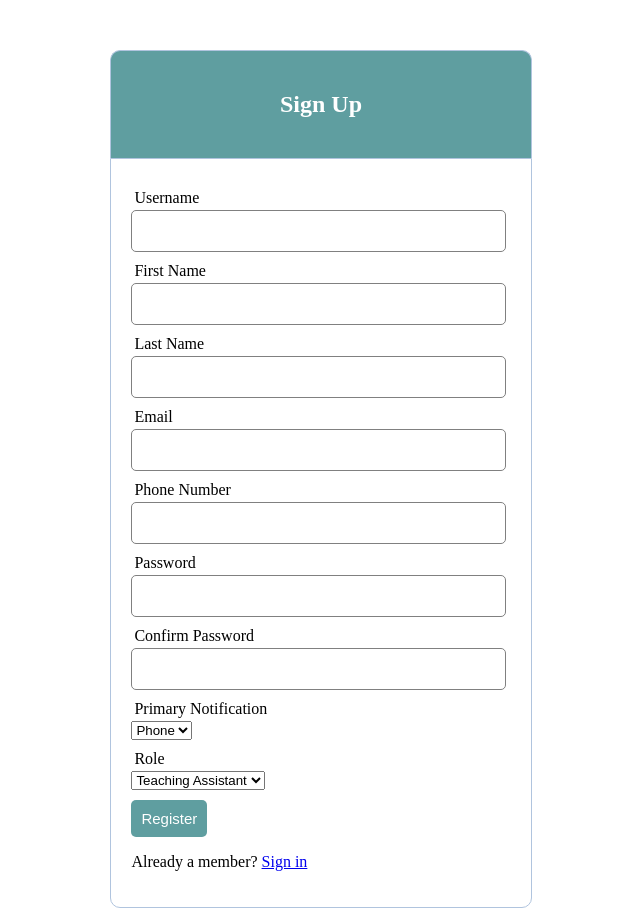
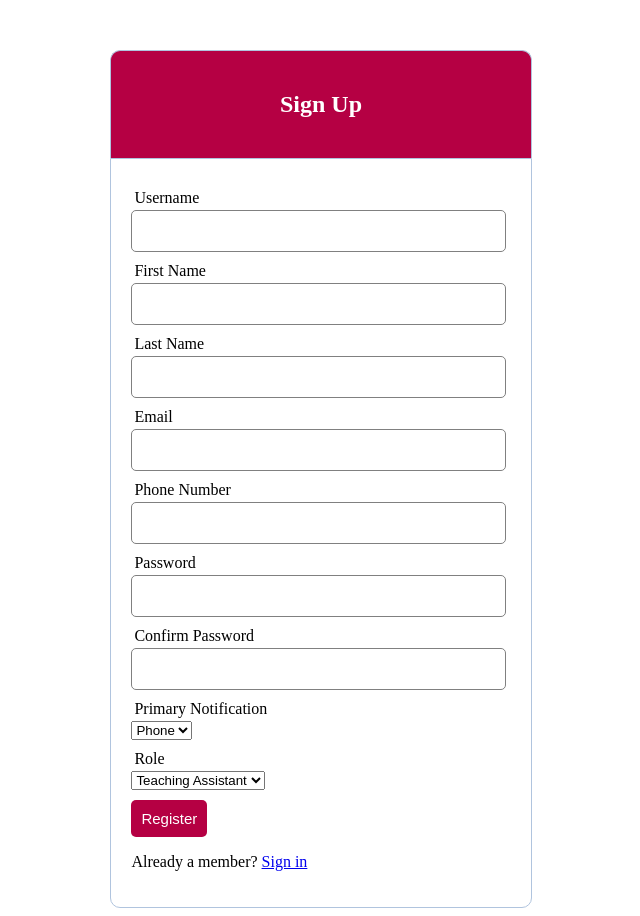
Before and after one commit to tehh4ck3r/ta-emergency-coverage, a PHP site: page /register.php in a window 1280 px wide. Shown: the whole page, without its empty margins (319-959 px from the left). Run offline with PHP 8.4, Linux system fonts and the light colour scheme; data that the repository does not hold is empty.

Commit message:
more pretty

```diff
--- a/login-style.css
+++ b/login-style.css
@@ -8,7 +8,7 @@ background-image {
 	width: 30%;
 	margin: 50px auto 0px;
 	color: white;
-	background: #5F9EA0;
+	background: #B50043;
 	text-align: center;
 	border: 1px solid #B0C4DE;
 	border-bottom: none;
@@ -44,7 +44,7 @@ form, .content {
 	padding: 10px;
 	font-size: 15px;
 	color: white;
-	background: #5F9EA0;
+	background: #B50043;
 	border: none;
 	border-radius: 5px;
 }
```
